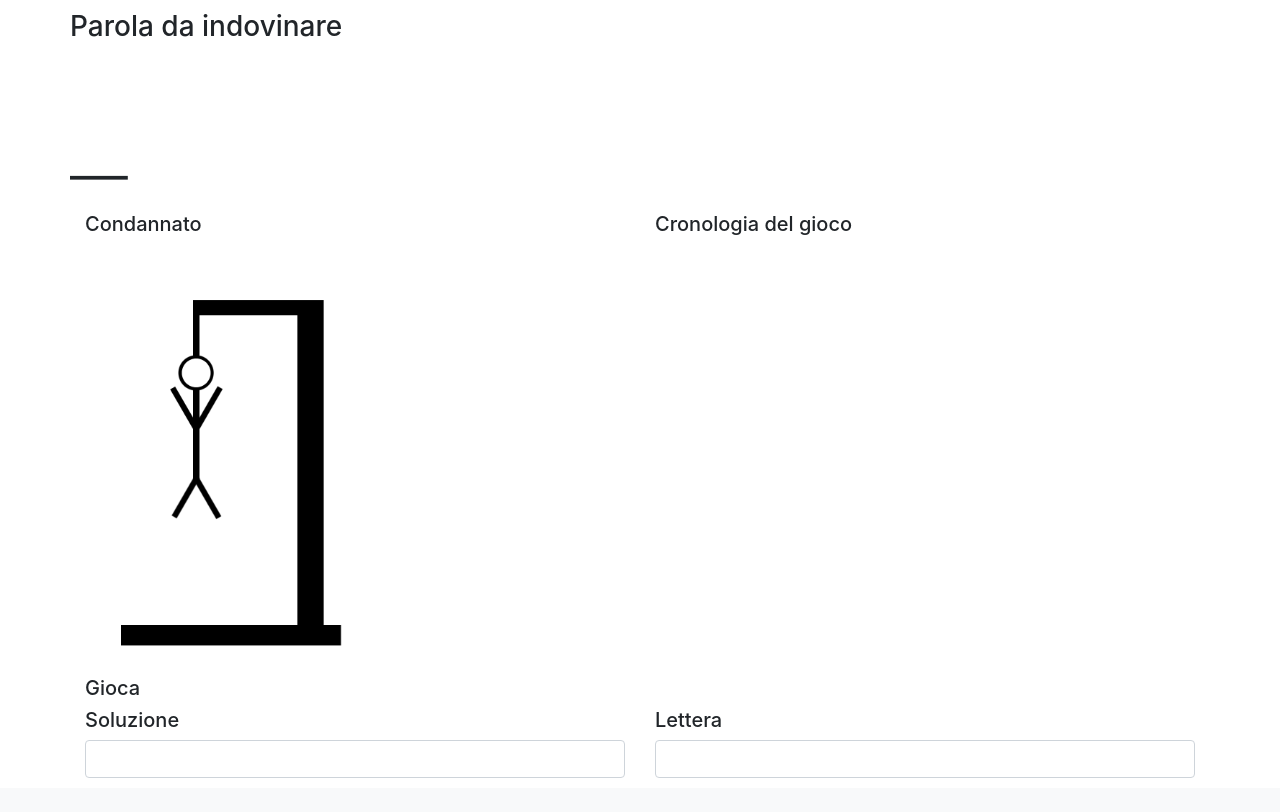
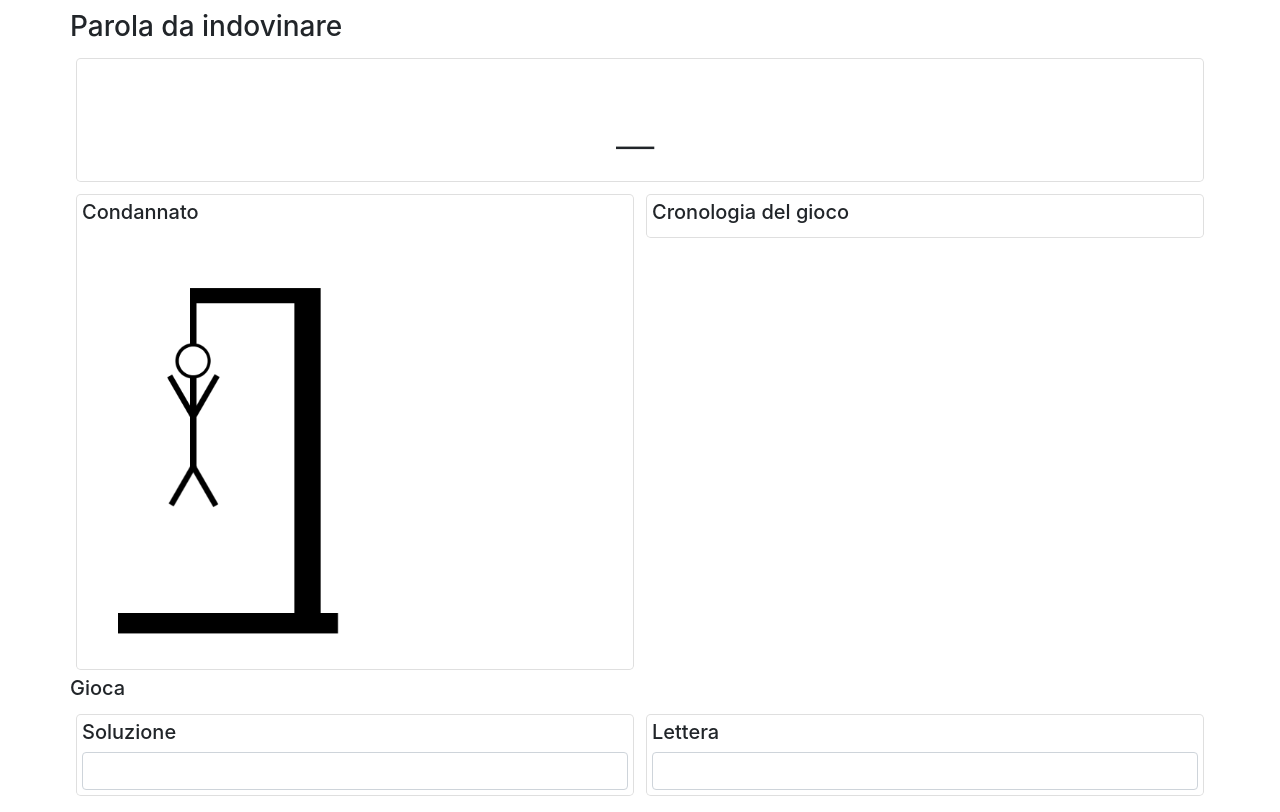
Before and after one commit to asdrubalini/Hangman-Game, a PHP site: page /game.php in a window 1280 px wide. Shown: the part 56-868 px from the top of the page. Before the commit the page ends 834 px from the top, so only its background shows below. Run offline with PHP 8.4, Linux system fonts and the light colour scheme; the visitor is signed in with stand-in values (Sample User, id 1); data that the repository does not hold is empty; some libraries are stand-ins or nearby versions.

Commit message:
interface update and other stuff

```diff
--- a/api/guess_phrase.php
+++ b/api/guess_phrase.php
@@ -18,7 +18,9 @@ $res = [
     "hidden_phrase" => get_hidden_phrase(),
     "duration" => $_SESSION["duration"],
     "errors" => $_SESSION["stage"],
-    "condemned_image" => get_condemned_image()
+    "condemned_image" => get_condemned_image(),
+    "status" => $_SESSION["status"],
+    "stage" => $_SESSION["stage"]
 ];
 
 die(json_encode($res));
--- a/css/style.css
+++ b/css/style.css
@@ -10,9 +10,13 @@
   .welcome__button--right {
     justify-content: flex-start; }
 
+.game__col {
+  padding: 0; }
+
 .word-guess__word {
   letter-spacing: 10px;
-  font-size: 6rem; }
+  font-size: 5vw;
+  overflow: hidden; }
 
 .word-guess__chronology {
   display: flex;
@@ -29,15 +33,21 @@
     margin-top: 5px; }
 
 .letter-badge {
-  height: 2rem !important;
-  width: 2rem !important;
-  font-size: 1.4rem;
+  height: 2.5rem !important;
+  width: 2.5rem !important;
+  font-size: 2.4rem;
   display: flex;
   align-items: center;
   justify-content: center;
-  margin: 3px; }
+  margin: 4px; }
 
-#elapsed-minutes, #elapsed-seconds, #errors-count {
+.game-card {
+  border: 1.25px solid rgba(0, 0, 0, 0.125) !important;
+  border-radius: .3rem !important;
+  margin: 6px;
+  padding: 5px; }
+
+.elapsed-minutes, .elapsed-seconds, .errors-count {
   margin: 0 3px; }
 
 .container {
--- a/game.php
+++ b/game.php
@@ -59,6 +59,10 @@ if ($_SERVER["REQUEST_METHOD"] === "POST") {
 
         <?php include_once __DIR__ . "/partials/navbar.php" ?>
 
+        <?php include_once __DIR__ . "/partials/modals/game/won.php" ?>
+        <?php include_once __DIR__ . "/partials/modals/game/lost.php" ?>
+        <?php include_once __DIR__ . "/partials/modals/game/interrupt.php" ?>
+
         <div class="container">
             <?php include_once __DIR__ . "/partials/game/game.php" ?>
         </div>
--- a/leaderboard.php
+++ b/leaderboard.php
@@ -47,7 +47,7 @@ $data = database_fetch_results($sort);
 
                         <?php foreach ($data as $row) : ?>
                             <tr>
-                                <th scope="row"><?php echo htmlspecialchars($row["username"]) ?></th>
+                                <td scope="row"><?php echo htmlspecialchars($row["username"]) ?></td>
                                 <td><?php echo ucwords($row["gamemode"]) ?></td>
                                 <td><?php echo round($row["duration"], 3) ?></td>
                                 <td><?php echo $row["attempts"] ?></td>
--- a/logic.php
+++ b/logic.php
@@ -138,6 +138,13 @@ function guess_phrase($phrase) {
     if ($isGuessRight) {
         $_SESSION["status"] = "won";
         $_SESSION["duration"] = microtime(true) - $_SESSION["start_time"];
+    } else {
+        $_SESSION["stage"] += 1;
+    }
+
+    if ($_SESSION["stage"] === 6) {
+        $_SESSION["status"] = "lost";
+        $_SESSION["duration"] = microtime(true) - $_SESSION["start_time"];
     }
 
     return $isGuessRight;
--- a/partials/game/game.php
+++ b/partials/game/game.php
@@ -1,117 +1,35 @@
-<!-- Won modal -->
-<div class="modal fade" id="won-modal" tabindex="-1" role="dialog" aria-hidden="true" data-backdrop="static" data-keyboard="false">
-    <div class="modal-dialog modal-dialog-centered" role="document">
-        <div class="modal-content">
-
-            <div class="modal-header">
-                <h5 class="modal-title">Hai vinto!</h5>
-
-                <button type="button" class="close" id="won-modal-close" aria-label="Close">
-                    <span aria-hidden="true">&times;</span>
-                </button>
-            </div>
-
-            <div class="modal-body">
-                <div class="container">
 <div class="row">
-                        Hai vinto la partita in <span id="elapsed-minutes"></span> minuti
-                        e <span id="elapsed-seconds"></span> secondi secondi con <span id="errors-count"></span> errori.
-                        Desideri memorizzare il tuo tentativo nella leaderboard?
-                    </div>
-
-                    <div class="row leaderboard-username" id="leaderboard-ask-container">
-                        <label for="leaderboard-username">Inserisci il tuo username</label>
-                        <input type="text" class="form-control" id="leaderboard-username" name="leaderboard-username">
-
-                        <button type="button" class="btn btn-primary leaderboard-username__button" id="leaderboard-username-add-button">Vai</button>
-                    </div>
-
+    <div class="col game__col">
+        <h3 class="word-guess__title">Parola da indovinare</h3>
     </div>
 </div>
 
-            <div class="modal-footer">
-                <button type="button" class="btn btn-secondary" id="won-modal-no">No</button>
-                <button type="button" class="btn btn-primary" id="won-modal-leaderboard-button">Si</button>
-            </div>
-
-        </div>
-    </div>
-</div>
-
-<!-- Lost modal -->
-<div class="modal fade" id="lost-modal" tabindex="-1" role="dialog" aria-hidden="true" data-backdrop="static" data-keyboard="false">
-    <div class="modal-dialog modal-dialog-centered" role="document">
-        <div class="modal-content">
-
-            <div class="modal-header">
-                <h5 class="modal-title">Hai perso :(</h5>
-
-                <button type="button" class="close" id="lost-modal-close" aria-label="Close">
-                    <span aria-hidden="true">&times;</span>
-                </button>
-            </div>
-
-            <div class="modal-body">
-            </div>
-
-            <div class="modal-footer">
-                <button type="button" class="btn btn-secondary" id="lost-modal-no">No</button>
-                <button type="button" class="btn btn-primary" id="lost-modal-yes">Si</button>
-            </div>
-
-        </div>
-    </div>
-</div>
-
-<!-- Interrupt modal -->
-<div class="modal fade" id="interrupt-modal" tabindex="-1" role="dialog" aria-labelledby="interrupt-modal-label" aria-hidden="true">
-    <div class="modal-dialog" role="document">
-        <div class="modal-content">
-            <div class="modal-header">
-                <h5 class="modal-title" id="interrupt-modal-label">Interrompi la partita</h5>
-
-                <button type="button" class="close" data-dismiss="modal" aria-label="Close">
-                    <span aria-hidden="true">&times;</span>
-                </button>
-            </div>
-
-            <div class="modal-body">
-                <p>Sei sicuro di voler interrompere la partita?</p>
-            </div>
-
-            <div class="modal-footer">
-                <button type="button" class="btn btn-secondary" data-dismiss="modal">No</button>
-                <button type="button" class="btn btn-primary" id="interrupt-modal-confirm">Si</button>
+<div class="row">
+    <div class="col game__col">
+        <div class="card game-card">
+            <div class="d-flex justify-content-center">
+                <pre class="word-guess__word" id="word"><?php echo get_hidden_phrase(); ?></pre>
             </div>
         </div>
     </div>
 </div>
 
 <div class="row">
-    <div class="col-12">
-        <div class="row">
-            <h3 class="word-guess__title">Parola da indovinare</h3>
-        </div>
-
-        <div class="row">
-            <pre class="word-guess__word" id="word"><?php echo get_hidden_phrase(); ?></pre>
-        </div>
-    </div>
-</div>
-
-<div class="row">
-
-    <div class="col">
+    <div class="col game__col">
+        <div class="card game-card">
             <h5 class="word-guess__subtitle">Condannato</h5>
 
             <img src="<?php echo get_condemned_image() ?>" id="condemned" class="img-fluid word-guess__condemned">
         </div>
+    </div>
 
-    <div class="col">
+    <div class="col game__col">
+        <div class="card game-card">
             <h5 class="word-guess__subtitle">Cronologia del gioco</h5>
 
             <div class="word-guess__chronology" id="chronology">
                 <?php include_once __DIR__ . "/tried_chars_list.php" ?>
+            </div>
         </div>
     </div>
 
@@ -121,21 +39,25 @@
     <div class="col-12">
 
         <div class="row">
-            <div class="col">
+            <div class="col game__col">
                 <h5 class="word-guess__subtitle">Gioca</h5>
             </div>
         </div>
 
         <div class="row">
 
-            <div class="col">
+            <div class="col game__col">
+                <div class="card game-card">
                     <h5 class="word-guess__subtitle">Soluzione</h5>
                     <input type="text" class="form-control" id="phrase-guess-input">
                 </div>
+            </div>
 
-            <div class="col">
+            <div class="col game__col">
+                <div class="card game-card">
                     <h5 class="word-guess__subtitle">Lettera</h5>
                     <input type="text" class="form-control" id="letter-guess-input">
+                </div>
             </div>
         </div>
 
--- /dev/null
+++ b/partials/modals/game/interrupt.php
@@ -0,0 +1,23 @@
+<!-- Interrupt modal -->
+<div class="modal fade" id="interrupt-modal" tabindex="-1" role="dialog" aria-labelledby="interrupt-modal-label" aria-hidden="true">
+    <div class="modal-dialog" role="document">
+        <div class="modal-content">
+            <div class="modal-header">
+                <h5 class="modal-title" id="interrupt-modal-label">Interrompi la partita</h5>
+
+                <button type="button" class="close" data-dismiss="modal" aria-label="Close">
+                    <span aria-hidden="true">&times;</span>
+                </button>
+            </div>
+
+            <div class="modal-body">
+                <p>Sei sicuro di voler interrompere la partita?</p>
+            </div>
+
+            <div class="modal-footer">
+                <button type="button" class="btn btn-secondary" data-dismiss="modal">No</button>
+                <button type="button" class="btn btn-primary" id="interrupt-modal-confirm">Si</button>
+            </div>
+        </div>
+    </div>
+</div>
--- /dev/null
+++ b/partials/modals/game/lost.php
@@ -0,0 +1,29 @@
+<!-- Lost modal -->
+<div class="modal fade" id="lost-modal" tabindex="-1" role="dialog" aria-hidden="true" data-backdrop="static" data-keyboard="false">
+    <div class="modal-dialog modal-dialog-centered" role="document">
+        <div class="modal-content">
+
+            <div class="modal-header">
+                <h5 class="modal-title">Hai perso</h5>
+
+                <button type="button" class="close" id="lost-modal-close" aria-label="Close">
+                    <span aria-hidden="true">&times;</span>
+                </button>
+            </div>
+
+            <div class="modal-body">
+                <div class="container">
+                    <div class="row">
+                        Hai perso la partita in <span class="elapsed-minutes"></span> minuti
+                        e <span class="elapsed-seconds"></span> secondi secondi con <span class="errors-count"></span> errori.
+                    </div>
+                </div>
+            </div>
+
+            <div class="modal-footer">
+                <button type="button" class="btn btn-secondary" id="lost-modal-close-button">Chiudi</button>
+            </div>
+
+        </div>
+    </div>
+</div>
--- /dev/null
+++ b/partials/modals/game/won.php
@@ -0,0 +1,39 @@
+<!-- Won modal -->
+<div class="modal fade" id="won-modal" tabindex="-1" role="dialog" aria-hidden="true" data-backdrop="static" data-keyboard="false">
+    <div class="modal-dialog modal-dialog-centered" role="document">
+        <div class="modal-content">
+
+            <div class="modal-header">
+                <h5 class="modal-title">Hai vinto!</h5>
+
+                <button type="button" class="close" id="won-modal-close" aria-label="Close">
+                    <span aria-hidden="true">&times;</span>
+                </button>
+            </div>
+
+            <div class="modal-body">
+                <div class="container">
+                    <div class="row">
+                        Hai vinto la partita in <span class="elapsed-minutes"></span> minuti
+                        e <span class="elapsed-seconds"></span> secondi secondi con <span class="errors-count"></span> errori.
+                        Desideri memorizzare il tuo tentativo nella leaderboard?
+                    </div>
+
+                    <div class="row leaderboard-username" id="leaderboard-ask-container">
+                        <label for="leaderboard-username">Inserisci il tuo username</label>
+                        <input type="text" class="form-control" id="leaderboard-username" name="leaderboard-username">
+
+                        <button type="button" class="btn btn-primary leaderboard-username__button" id="leaderboard-username-add-button">Vai</button>
+                    </div>
+
+                </div>
+            </div>
+
+            <div class="modal-footer">
+                <button type="button" class="btn btn-secondary" id="won-modal-no">No</button>
+                <button type="button" class="btn btn-primary" id="won-modal-leaderboard-button">Si</button>
+            </div>
+
+        </div>
+    </div>
+</div>
--- a/sass/common.scss
+++ b/sass/common.scss
@@ -1,4 +1,4 @@
-#elapsed-minutes, #elapsed-seconds, #errors-count {
+.elapsed-minutes, .elapsed-seconds, .errors-count {
     margin: 0 3px;
 }
 
--- /dev/null
+++ b/sass/components/game-card.scss
@@ -0,0 +1,7 @@
+.game-card {
+    border: 1.25px solid rgba(0,0,0,.125) !important;
+    border-radius: .3rem !important;
+
+    margin: 6px;
+    padding: 5px;
+}
--- a/sass/components/letter-badge.scss
+++ b/sass/components/letter-badge.scss
@@ -1,11 +1,11 @@
 .letter-badge {
-    height: 2rem !important;
-    width: 2rem !important;
-    font-size: 1.4rem;
+    height: 2.5rem !important;
+    width: 2.5rem !important;
+    font-size: 2.4rem;
 
     display: flex;
     align-items: center;
     justify-content: center;
 
-    margin: 3px;
+    margin: 4px;
 }
--- a/sass/components/word-guess.scss
+++ b/sass/components/word-guess.scss
@@ -9,7 +9,8 @@
 
     &__word {
         letter-spacing: 10px;
-        font-size: 6rem;
+        font-size: 5vw;
+        overflow: hidden;
     }
 
     &__chronology {
--- a/sass/main.scss
+++ b/sass/main.scss
@@ -4,5 +4,6 @@
 @import "components/word-guess.scss";
 @import "components/leaderboard-username.scss";
 @import "components/letter-badge.scss";
+@import "components/game-card.scss";
 
 @import "common.scss";
--- a/sass/pages/game.scss
+++ b/sass/pages/game.scss
@@ -1,3 +1,5 @@
 .game {
-
+    &__col {
+        padding: 0;
+    }
 }
```
Also changed, not shown: js/game.js (+15 -29 lines), storage/database.db. Lines whose indentation alone changed are shown as unchanged.
